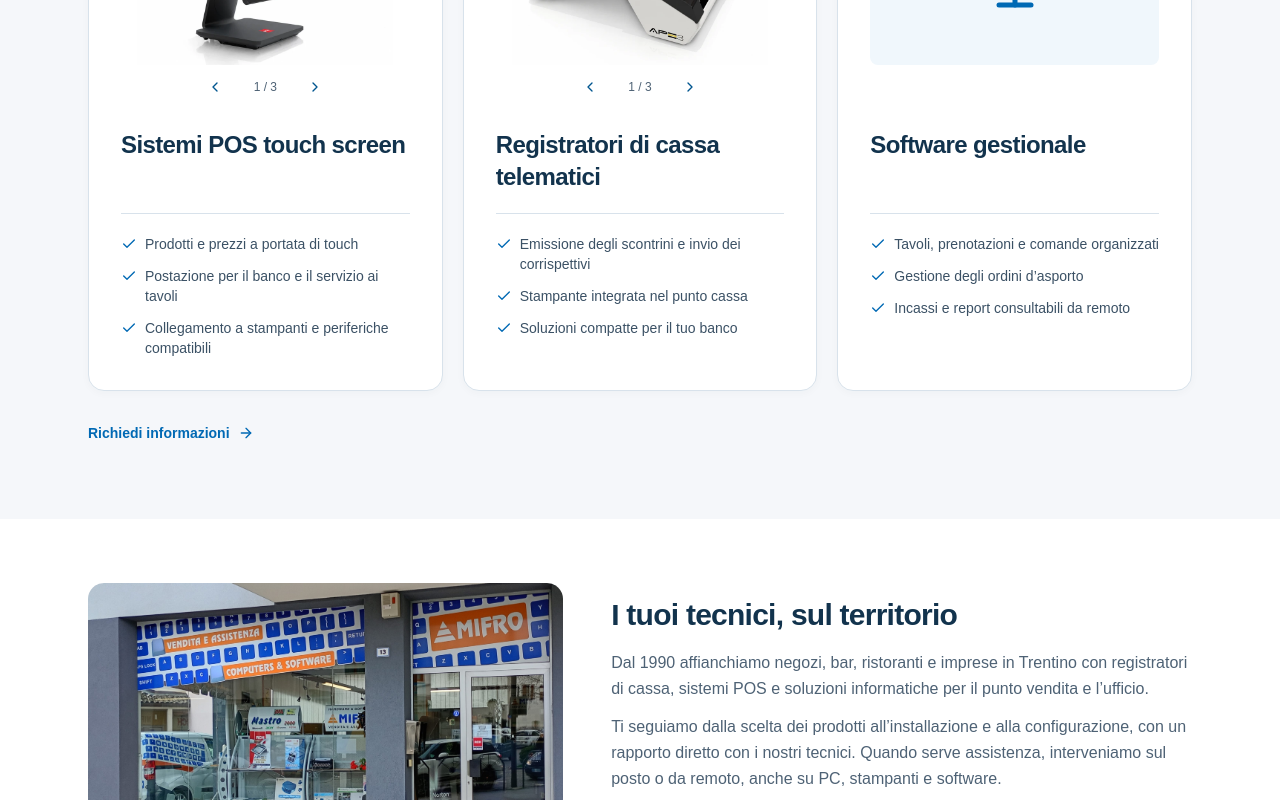
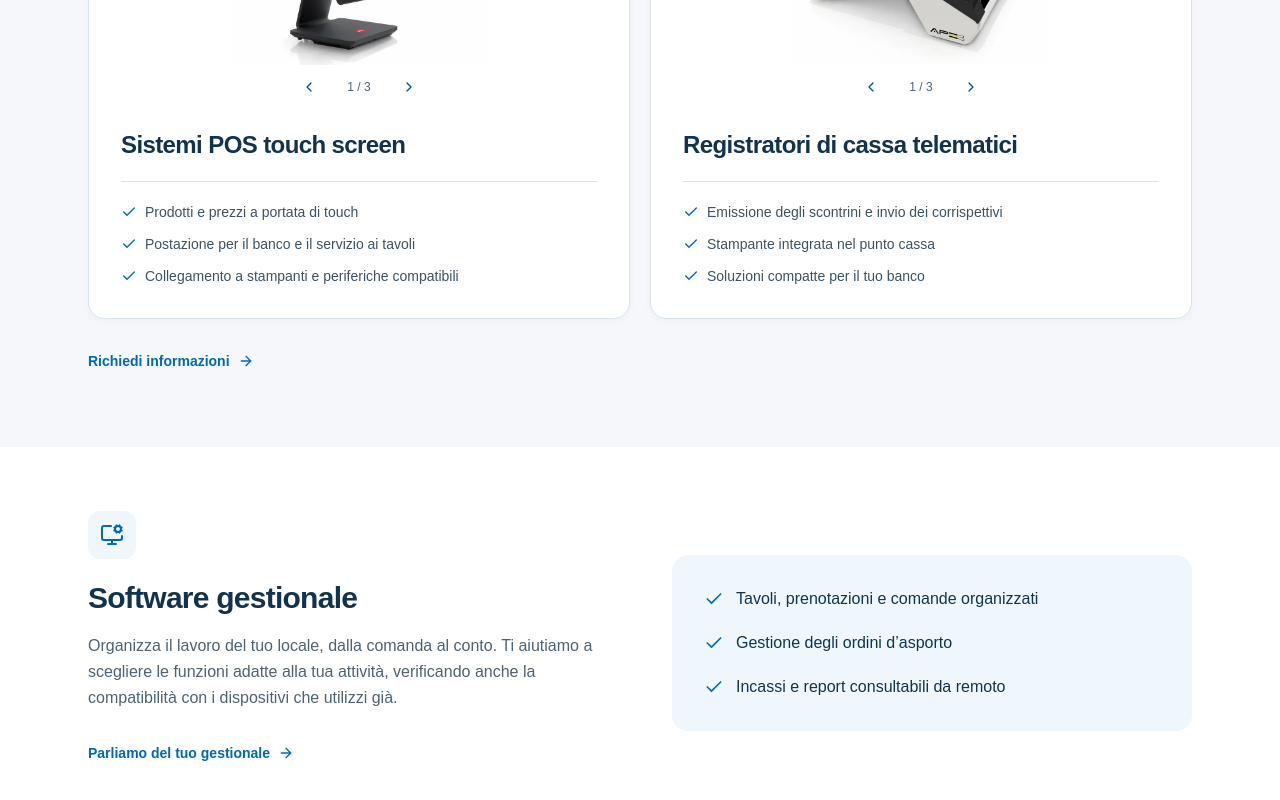
Before and after one commit to DavideMichelon10/mifro, a Next.js app: page /soluzioni/ristoranti in a window 1280 px wide. Shown: the part 940-1740 px from the top of the page. Built offline with nearby package versions, Linux system fonts and the light colour scheme; a web font is replaced by a local one.

Commit message:
Dedica una sezione al software gestionale Food

```diff
--- a/src/app/(site)/soluzioni/[settore]/page.tsx
+++ b/src/app/(site)/soluzioni/[settore]/page.tsx
@@ -2,7 +2,7 @@ import type { Metadata } from "next";
 import Image from "next/image";
 import Link from "next/link";
 import { notFound } from "next/navigation";
-import { ArrowRight, ChevronDown } from "lucide-react";
+import { ArrowRight, Check, ChevronDown, MonitorCog } from "lucide-react";
 import { siteConfig } from "@/content/site";
 import { getSector, sectors, sectorHref } from "@/content/sectors";
 import Section from "@/components/Section";
@@ -89,6 +89,28 @@ export default async function SectorPage({ params }: PageProps) {
         <a href="#richiedi-proposta" className="text-link mt-5">{sector.cta}<ArrowRight aria-hidden="true" className="h-4 w-4 shrink-0" /></a>
       </Section>
 
+      {sector.software && (
+        <Section id="software-gestionale" className="border-b border-gray-200">
+          <div className="grid items-center gap-8 lg:grid-cols-2 lg:gap-16">
+            <ScrollReveal>
+              <div className="icon-tile mb-5"><MonitorCog aria-hidden="true" className="h-6 w-6" /></div>
+              <h2 className="section-title">{sector.software.title}</h2>
+              <p className="mt-4 max-w-xl leading-relaxed text-gray-600">{sector.software.description}</p>
+              <a href="#richiedi-proposta" className="text-link mt-5">Parliamo del tuo gestionale<ArrowRight aria-hidden="true" className="h-4 w-4 shrink-0" /></a>
+            </ScrollReveal>
+            <ScrollReveal delay={1}>
+              <ul className="space-y-5 rounded-2xl bg-brand-50 p-6 sm:p-8">
+                {sector.software.features.map((feature) => (
+                  <li key={feature} className="flex items-start gap-3 font-medium text-brand-900">
+                    <Check aria-hidden="true" className="mt-0.5 h-5 w-5 shrink-0 text-brand-600" />{feature}
+                  </li>
+                ))}
+              </ul>
+            </ScrollReveal>
+          </div>
+        </Section>
+      )}
+
       <Section>
         <div className="grid items-center gap-7 md:grid-cols-[minmax(0,0.9fr)_minmax(0,1.1fr)] lg:gap-12">
           <ScrollReveal>
--- a/src/content/sectors.ts
+++ b/src/content/sectors.ts
@@ -64,6 +64,7 @@ export type Sector = {
   solutionsHeading: string;
   solutionsIntro: string;
   solutions: Solution[];
+  software?: { title: string; description: string; features: string[] };
   question: string;
   questionText: string;
   faq: { question: string; answer: string }[];
@@ -83,7 +84,7 @@ export const sectors: Sector[] = [
     subject: "Soluzioni di cassa per il mio locale",
     messagePlaceholder: "Dove si trova il locale? Come gestisci oggi le comande?",
     solutionsHeading: "Soluzioni per la tua attività",
-    solutionsIntro: "Sistemi POS touch screen, registratori telematici e software gestionale: scegliamo insieme gli strumenti adatti al tuo locale.",
+    solutionsIntro: "Sistemi POS touch screen e registratori telematici: scegliamo insieme gli strumenti adatti al tuo locale.",
     solutions: [
       {
         name: "Sistemi POS touch screen",
@@ -102,8 +103,12 @@ export const sectors: Sector[] = [
         ],
         features: ["Emissione degli scontrini e invio dei corrispettivi", "Stampante integrata nel punto cassa", "Soluzioni compatte per il tuo banco"],
       },
-      { name: "Software gestionale", features: ["Tavoli, prenotazioni e comande organizzati", "Gestione degli ordini d’asporto", "Incassi e report consultabili da remoto"] },
     ],
+    software: {
+      title: "Software gestionale",
+      description: "Organizza il lavoro del tuo locale, dalla comanda al conto. Ti aiutiamo a scegliere le funzioni adatte alla tua attività, verificando anche la compatibilità con i dispositivi che utilizzi già.",
+      features: ["Tavoli, prenotazioni e comande organizzati", "Gestione degli ordini d’asporto", "Incassi e report consultabili da remoto"],
+    },
     question: "Parliamo del tuo locale",
     questionText: "Raccontaci come gestisci gli ordini e cosa vuoi migliorare.",
     faq: [
```
Also changed, not shown: 1 other file (tests, documents, lock files or other folders).
